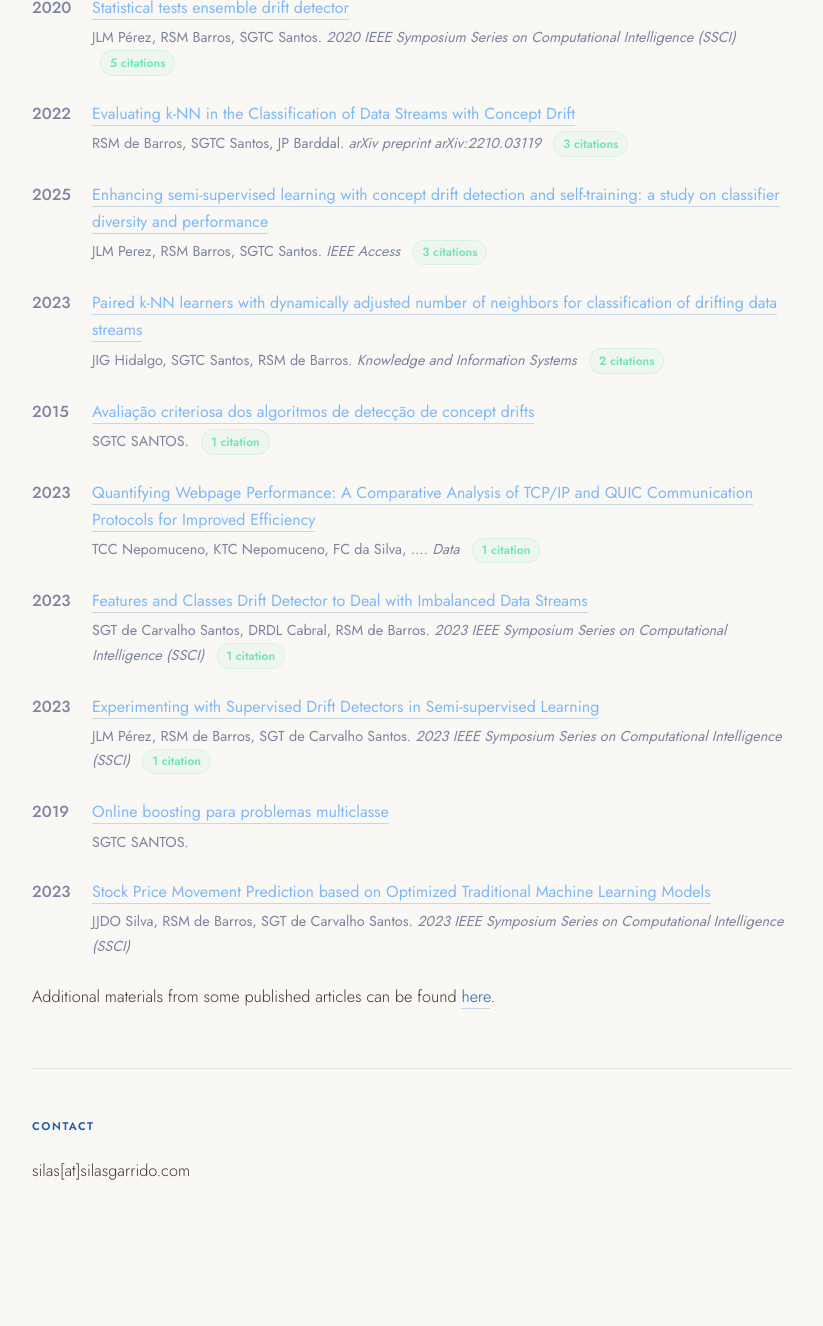
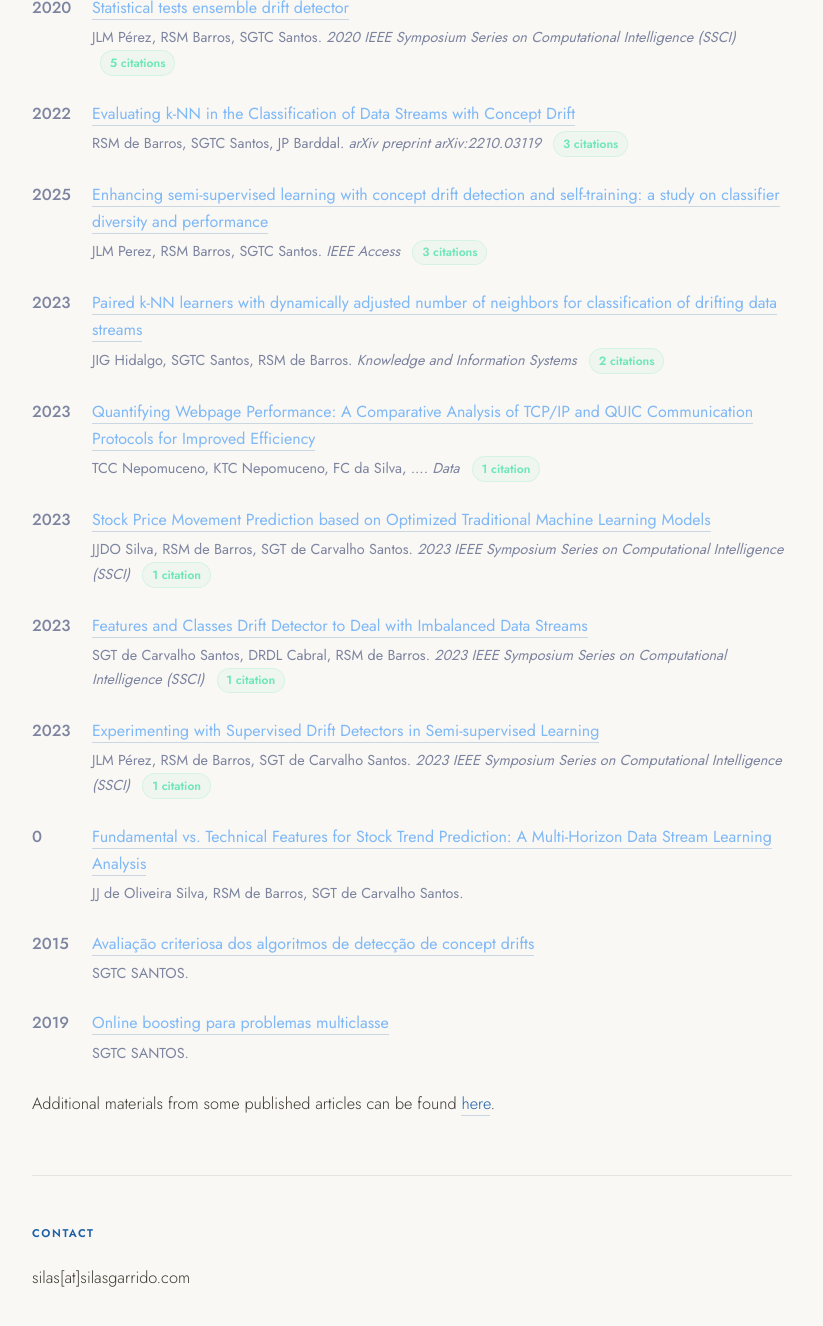
Before and after one commit to silasgtcs/silasgtcs.github.io, a Jekyll site: the page built from index.md, in a window 1280 px wide and 1400 px high, scrolled down 1859 px. Shown: the top 1326 px of the window, without its empty margins (228-1051 px from the left). Built offline with Jekyll 4.4.1, drawn with Linux system fonts in a browser that asks for light colours; a style sheet for code colours, icons or effects is not loaded; before the commit the page ends 3152 px from its top, so only the background shows below that; part of the change alters nothing that is shown; some of the changed text lies outside the part shown.

Commit message:
chore: atualiza publicações via Google Scholar [skip ci]

```diff
--- a/_data/publications.yml
+++ b/_data/publications.yml
@@ -1,7 +1,7 @@
 - title: A comparative study on concept drift detectors
   venue: Expert Systems with Applications
   year: 2014
-  citations: 279
+  citations: 280
   url: https://scholar.google.com/citations?view_op=view_citation&hl=en&user=2rFpFMcAAAAJ&pagesize=100&sortby=pubdate&citation_for_view=2rFpFMcAAAAJ:u-x6o8ySG0sC
   authors:
   - PM Gonçalves Jr
@@ -11,7 +11,7 @@
 - title: 'RDDM: Reactive drift detection method'
   venue: Expert Systems with Applications
   year: 2017
-  citations: 269
+  citations: 268
   url: https://scholar.google.com/citations?view_op=view_citation&hl=en&user=2rFpFMcAAAAJ&pagesize=100&sortby=pubdate&citation_for_view=2rFpFMcAAAAJ:IjCSPb-OGe4C
   authors:
   - RSM Barros
@@ -21,7 +21,7 @@
 - title: A large-scale comparison of concept drift detectors
   venue: Information Sciences
   year: 2018
-  citations: 222
+  citations: 221
   url: https://scholar.google.com/citations?view_op=view_citation&hl=en&user=2rFpFMcAAAAJ&pagesize=100&sortby=pubdate&citation_for_view=2rFpFMcAAAAJ:zYLM7Y9cAGgC
   authors:
   - RSM Barros
@@ -37,7 +37,7 @@
 - title: A boosting-like online learning ensemble
   venue: 2016 International Joint Conference on Neural Networks (IJCNN)
   year: 2016
-  citations: 83
+  citations: 82
   url: https://scholar.google.com/citations?view_op=view_citation&hl=en&user=2rFpFMcAAAAJ&pagesize=100&sortby=pubdate&citation_for_view=2rFpFMcAAAAJ:qjMakFHDy7sC
   authors:
   - RSM de Barros
@@ -46,7 +46,7 @@
 - title: A lightweight concept drift detection ensemble
   venue: 2015 IEEE 27th International Conference on Tools with Artificial …
   year: 2015
-  citations: 79
+  citations: 80
   url: https://scholar.google.com/citations?view_op=view_citation&hl=en&user=2rFpFMcAAAAJ&pagesize=100&sortby=pubdate&citation_for_view=2rFpFMcAAAAJ:d1gkVwhDpl0C
   authors:
   - BIF Maciel
@@ -56,7 +56,7 @@
   venue: Joint European conference on machine learning and knowledge discovery in
     …
   year: 2014
-  citations: 64
+  citations: 63
   url: https://scholar.google.com/citations?view_op=view_citation&hl=en&user=2rFpFMcAAAAJ&pagesize=100&sortby=pubdate&citation_for_view=2rFpFMcAAAAJ:u5HHmVD_uO8C
   authors:
   - SGTC Santos
@@ -75,7 +75,7 @@
     in data streams
   venue: Information Sciences
   year: 2019
-  citations: 36
+  citations: 34
   url: https://scholar.google.com/citations?view_op=view_citation&hl=en&user=2rFpFMcAAAAJ&pagesize=100&sortby=pubdate&citation_for_view=2rFpFMcAAAAJ:Tyk-4Ss8FVUC
   authors:
   - SGTC Santos
@@ -94,7 +94,7 @@
     Streams with Concept Drift
   venue: ACM Transactions on Knowledge Discovery from Data (TKDD)
   year: 2021
-  citations: 18
+  citations: 17
   url: https://scholar.google.com/citations?view_op=view_citation&hl=en&user=2rFpFMcAAAAJ&pagesize=100&sortby=pubdate&citation_for_view=2rFpFMcAAAAJ:LkGwnXOMwfcC
   authors:
   - JIG Hidalgo
@@ -176,6 +176,16 @@
   - SGT de Carvalho Santos
   - DRDL Cabral
   - RSM de Barros
+- title: Stock Price Movement Prediction based on Optimized Traditional Machine Learning
+    Models
+  venue: 2023 IEEE Symposium Series on Computational Intelligence (SSCI)
+  year: 2023
+  citations: 1
+  url: https://scholar.google.com/citations?view_op=view_citation&hl=en&user=2rFpFMcAAAAJ&pagesize=100&sortby=pubdate&citation_for_view=2rFpFMcAAAAJ:hqOjcs7Dif8C
+  authors:
+  - JJDO Silva
+  - RSM de Barros
+  - SGT de Carvalho Santos
 - title: 'Quantifying Webpage Performance: A Comparative Analysis of TCP/IP and QUIC
     Communication Protocols for Improved Efficiency'
   venue: Data
@@ -187,23 +197,6 @@
   - KTC Nepomuceno
   - FC da Silva
   - '...'
-- title: Avaliação criteriosa dos algoritmos de detecção de concept drifts
-  venue: ''
-  year: 2015
-  citations: 1
-  url: https://scholar.google.com/citations?view_op=view_citation&hl=en&user=2rFpFMcAAAAJ&pagesize=100&sortby=pubdate&citation_for_view=2rFpFMcAAAAJ:2osOgNQ5qMEC
-  authors:
-  - SGTC SANTOS
-- title: Stock Price Movement Prediction based on Optimized Traditional Machine Learning
-    Models
-  venue: 2023 IEEE Symposium Series on Computational Intelligence (SSCI)
-  year: 2023
-  citations: 0
-  url: https://scholar.google.com/citations?view_op=view_citation&hl=en&user=2rFpFMcAAAAJ&pagesize=100&sortby=pubdate&citation_for_view=2rFpFMcAAAAJ:hqOjcs7Dif8C
-  authors:
-  - JJDO Silva
-  - RSM de Barros
-  - SGT de Carvalho Santos
 - title: Online boosting para problemas multiclasse
   venue: ''
   year: 2019
@@ -211,3 +204,20 @@
   url: https://scholar.google.com/citations?view_op=view_citation&hl=en&user=2rFpFMcAAAAJ&pagesize=100&sortby=pubdate&citation_for_view=2rFpFMcAAAAJ:YsMSGLbcyi4C
   authors:
   - SGTC SANTOS
+- title: Avaliação criteriosa dos algoritmos de detecção de concept drifts
+  venue: ''
+  year: 2015
+  citations: 0
+  url: https://scholar.google.com/citations?view_op=view_citation&hl=en&user=2rFpFMcAAAAJ&pagesize=100&sortby=pubdate&citation_for_view=2rFpFMcAAAAJ:2osOgNQ5qMEC
+  authors:
+  - SGTC SANTOS
+- title: 'Fundamental vs. Technical Features for Stock Trend Prediction: A Multi-Horizon
+    Data Stream Learning Analysis'
+  venue: ''
+  year: 0
+  citations: 0
+  url: https://scholar.google.com/citations?view_op=view_citation&hl=en&user=2rFpFMcAAAAJ&pagesize=100&sortby=pubdate&citation_for_view=2rFpFMcAAAAJ:kNdYIx-mwKoC
+  authors:
+  - JJ de Oliveira Silva
+  - RSM de Barros
+  - SGT de Carvalho Santos
```
